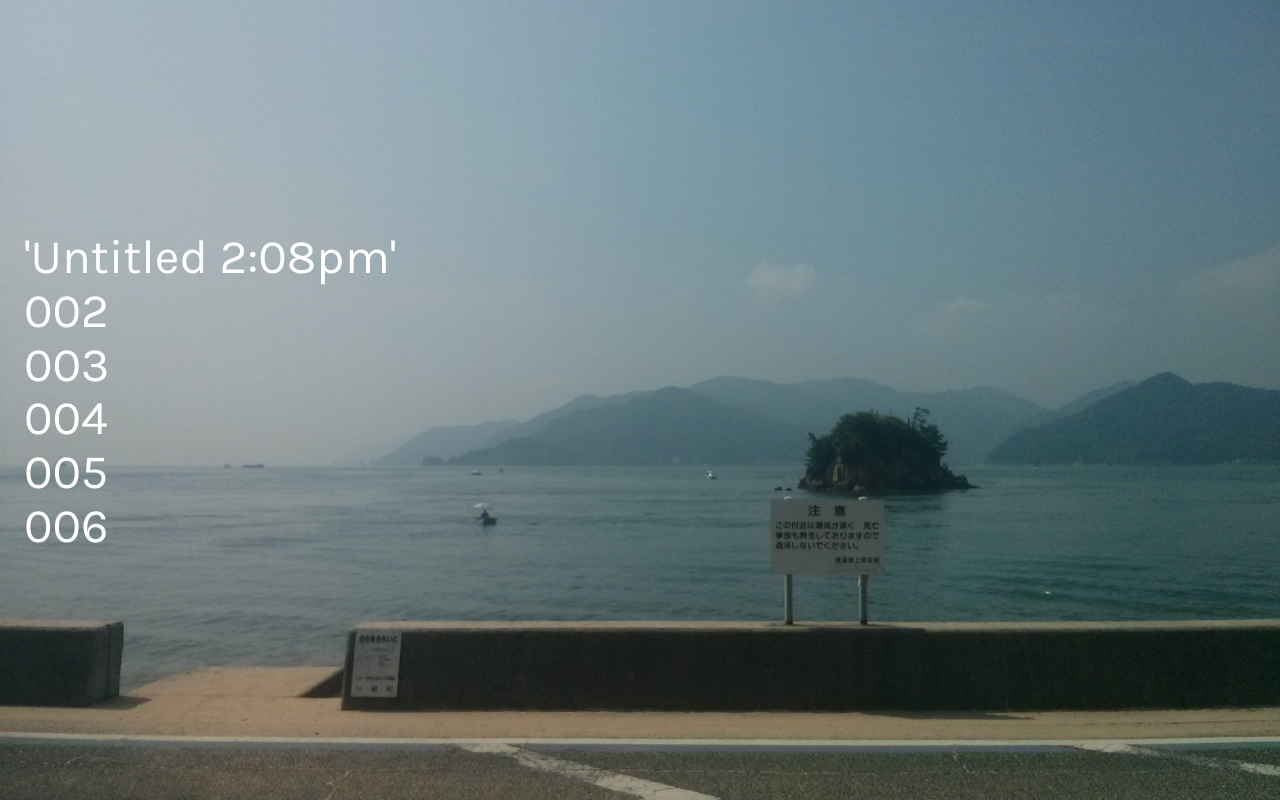
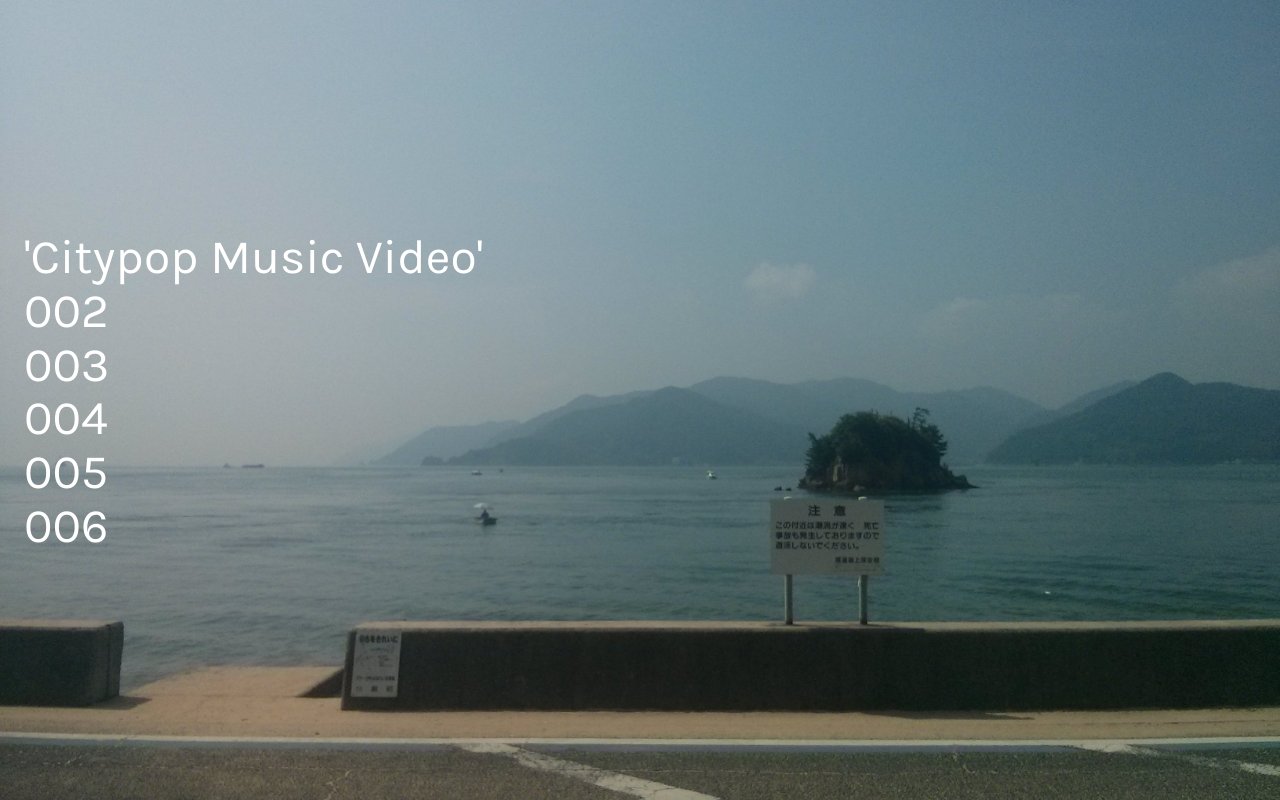
Before and after one commit to philchapdelaine/Photographs, a Gatsby site: page / in a window 1280 px wide. Built offline with nearby package versions, Linux system fonts and the light colour scheme; Gatsby itself is replaced by a stand-in of ours.

Commit message:
styling + titles

```diff
--- a/src/components/content.js
+++ b/src/components/content.js
@@ -13,7 +13,7 @@ import lake from '../images/lake.jpg'
 const pictures = [
     {
         inactive: "001",
-        name: "'Untitled 2:08pm'",
+        name: "'Citypop Music Video'",
         textColour: "white",
         image: sign
     },
@@ -25,13 +25,13 @@ const pictures = [
     },
     {
         inactive: "003",
-        name: "Sleeping ",
+        name: "'Sleeping'",
         textColour: "white",
         image: ryokan
     },
     {
         inactive: "004",
-        name: "testing 2",
+        name: "Fishing Boat?",
         textColour: "white",
         image: boat
     },
@@ -58,7 +58,7 @@ const Content = () => {
 
     return(
         <div className="content-container">
-            <ul className="collection_nav">
+            <ul className="collection_nav" style={{cursor:'pointer'}}>
                 {pictures.map((picture, i) => {
                     return(
                     <li
@@ -72,7 +72,7 @@ const Content = () => {
                 })
                 }
             </ul>
-            <div className='fill-window'>
+            <div>
                 <img
                 className="fill-window"
                 src={pictures[active].image}
```
